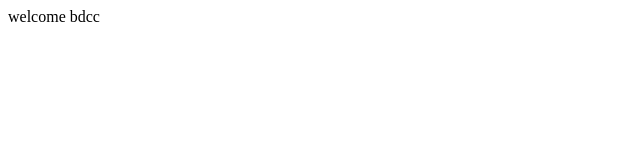
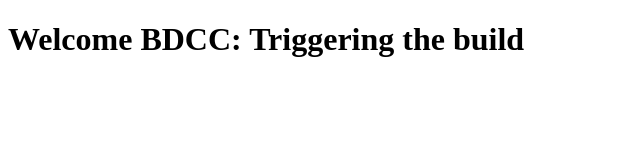
Before and after one commit to SefyanKehail/tp4, a plain HTML site: page index.html in a window 1280 px wide. Shown: the whole page, without its empty margins (0-640 px from the left). Drawn offline with Linux system fonts and the light colour scheme.

Commit message:
triggering the build

```diff
--- a/index.html
+++ b/index.html
@@ -5,6 +5,6 @@
     <title>TP4 Jenkins</title>
 </head>
 <body>
-welcome bdcc
+<h1>Welcome BDCC: Triggering the build</h1>
 </body>
 </html>
```
